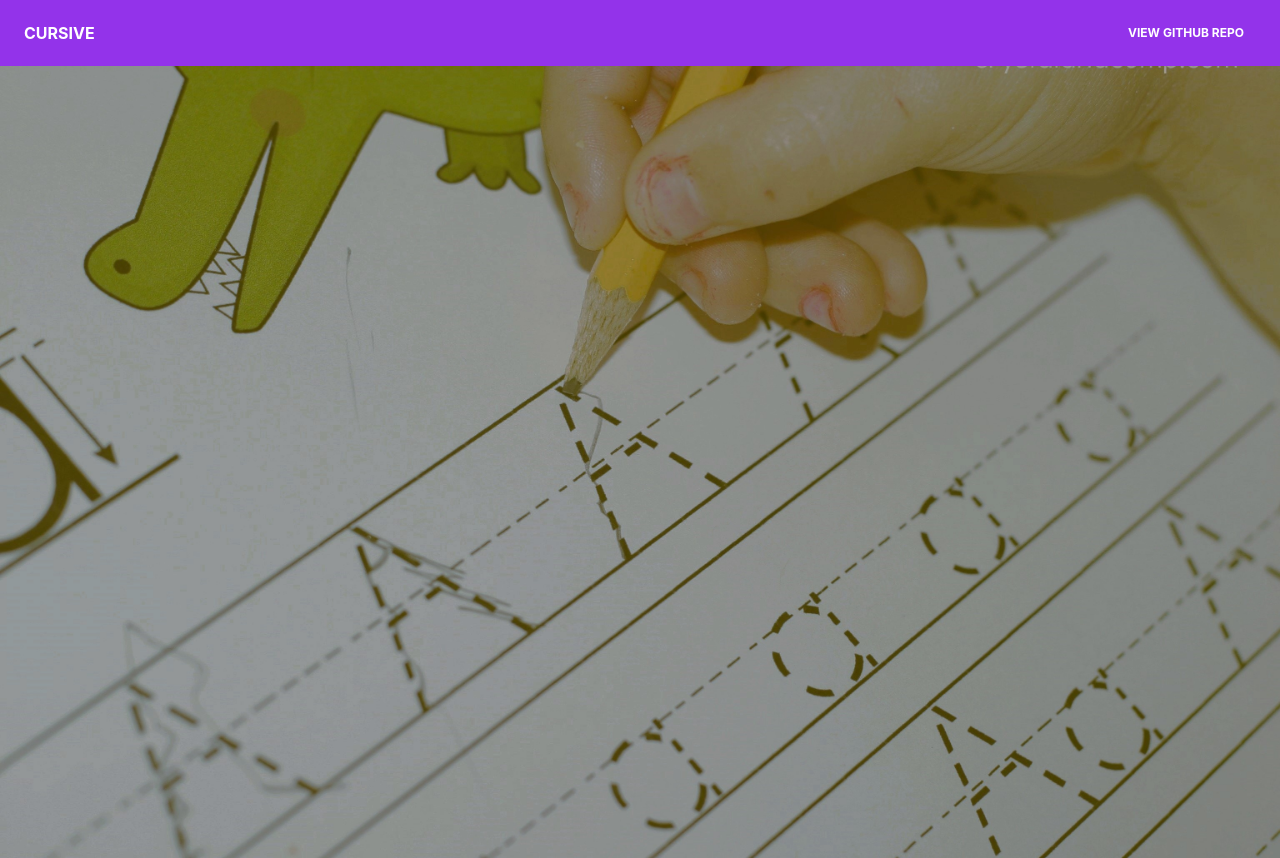
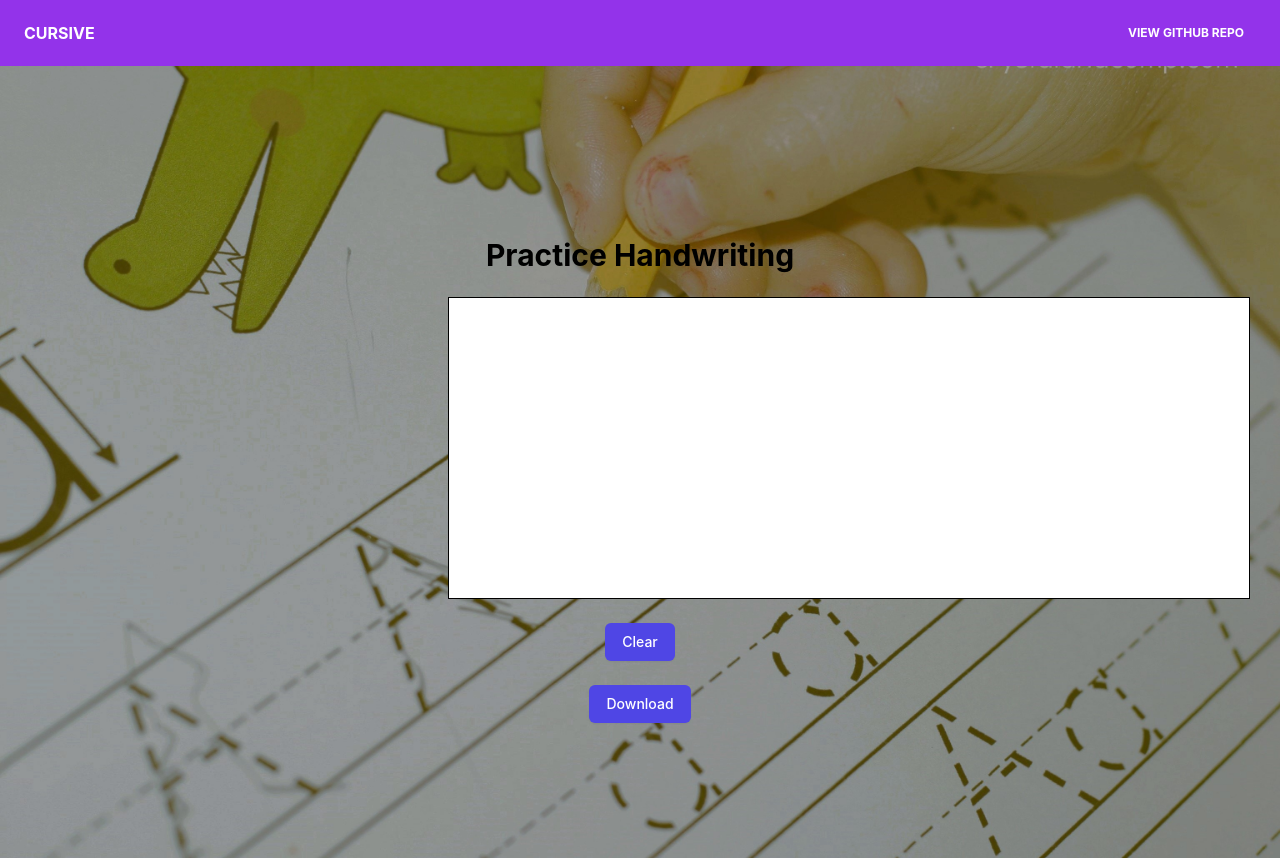
Before and after one commit to SafeTorpedo/DevJams22, a React (Create React App) app: page /dashboard in a window 1280 px wide. Built offline with nearby package versions, Linux system fonts and the light colour scheme.

Commit message:
Added canvas component

```diff
--- a/src/App.js
+++ b/src/App.js
@@ -3,6 +3,7 @@ import Login from "./components/Login";
 import Navbar from "./components/Navbar";
 import Signup from "./components/Signup";
 import "./index.css";
+import Canvas from "./components/Canvas";
 
 function App() {
     return (
@@ -14,6 +15,10 @@ function App() {
                         <Routes>
                             <Route path="/" element={<Login />} />
                             <Route path="/signup" element={<Signup />} />
+                            <Route
+                                path="/dashboard"
+                                element={<Canvas width={800} height={300} />}
+                            />
                         </Routes>
                     </BrowserRouter>
                 </div>
--- /dev/null
+++ b/src/components/Canvas.jsx
@@ -0,0 +1,166 @@
+import { useEffect, useRef } from "react";
+
+const Canvas = ({ width, height }) => {
+    const canvasRef = useRef(null);
+    function useOnDraw(onDraw) {
+        const isDrawingRef = useRef(false);
+        const prevPointRef = useRef(null);
+
+        const mouseMoveListenerRef = useRef(null);
+        const mouseUpListenerRef = useRef(null);
+
+        function setCanvasRef(ref) {
+            canvasRef.current = ref;
+        }
+
+        function onCanvasMouseDown() {
+            isDrawingRef.current = true;
+        }
+
+        useEffect(() => {
+            function computePointInCanvas(clientX, clientY) {
+                if (canvasRef.current) {
+                    const boundingRect =
+                        canvasRef.current.getBoundingClientRect();
+                    return {
+                        x: clientX - boundingRect.left,
+                        y: clientY - boundingRect.top,
+                    };
+                } else {
+                    return null;
+                }
+            }
+            function initMouseMoveListener() {
+                const mouseMoveListener = (e) => {
+                    if (isDrawingRef.current && canvasRef.current) {
+                        const point = computePointInCanvas(
+                            e.clientX,
+                            e.clientY
+                        );
+                        const ctx = canvasRef.current.getContext("2d");
+                        if (onDraw) onDraw(ctx, point, prevPointRef.current);
+                        prevPointRef.current = point;
+                        console.log(point);
+                    }
+                };
+                mouseMoveListenerRef.current = mouseMoveListener;
+                window.addEventListener("mousemove", mouseMoveListener);
+            }
+
+            function initMouseUpListener() {
+                const listener = () => {
+                    isDrawingRef.current = false;
+                    prevPointRef.current = null;
+                };
+                mouseUpListenerRef.current = listener;
+                window.addEventListener("mouseup", listener);
+            }
+
+            function cleanup() {
+                if (mouseMoveListenerRef.current) {
+                    window.removeEventListener(
+                        "mousemove",
+                        mouseMoveListenerRef.current
+                    );
+                }
+                if (mouseUpListenerRef.current) {
+                    window.removeEventListener(
+                        "mouseup",
+                        mouseUpListenerRef.current
+                    );
+                }
+            }
+
+            initMouseMoveListener();
+            initMouseUpListener();
+            return () => cleanup();
+        }, [onDraw]);
+
+        return {
+            setCanvasRef,
+            onCanvasMouseDown,
+        };
+    }
+
+    const { setCanvasRef, onCanvasMouseDown } = useOnDraw(onDraw);
+
+    function onDraw(ctx, point, prevPoint) {
+        drawLine(prevPoint, point, ctx, "#000000", 5);
+    }
+
+    function drawLine(start, end, ctx, color, width) {
+        start = start ?? end;
+        ctx.beginPath();
+        ctx.lineWidth = width;
+        ctx.strokeStyle = color;
+        ctx.moveTo(start.x, start.y);
+        ctx.lineTo(end.x, end.y);
+        ctx.stroke();
+
+        ctx.fillStyle = color;
+        ctx.beginPath();
+        ctx.arc(start.x, start.y, 2, 0, 2 * Math.PI);
+        ctx.fill();
+    }
+
+    const saveImageToLocal = (event) => {
+        let link = event.currentTarget;
+        link.setAttribute("download", "canvas.png");
+        let image = canvasRef.current.toDataURL("image/png");
+        link.setAttribute("href", image);
+    };
+
+    const setToClear = () => {
+        const ctx = canvasRef.current.getContext("2d");
+        ctx.clearRect(0, 0, width, height);
+    };
+
+    return (
+        <div
+            id="students"
+            className="mt-5 text-center  px-4 py-16 mx-auto sm:max-w-full md:max-w-full lg:max-w-screen-full  md:px-24 lg:px-8 lg:py-24"
+        >
+            <div className="max-w-xl sm:mx-auto lg:max-w-2xl">
+                <h1 className="px-6 py-6 text-3xl text-center font-bold">
+                    Practice Handwriting
+                </h1>
+
+                <canvas
+                    className="canv"
+                    width={width}
+                    height={height}
+                    onMouseDown={onCanvasMouseDown}
+                    style={canvasStyle}
+                    ref={setCanvasRef}
+                />
+
+                <div>
+                    <button
+                        onClick={setToClear}
+                        className="inline-flex justify-center rounded-md border border-transparent bg-indigo-600 mt-6 py-2 px-4 text-sm font-medium text-white shadow-sm hover:bg-indigo-700 focus:outline-none focus:ring-2 focus:ring-indigo-500 focus:ring-offset-2"
+                    >
+                        Clear
+                    </button>
+                </div>
+
+                <div className="inline-flex justify-center  rounded-md border border-transparent bg-indigo-600 mt-6 py-2 px-4 text-sm font-medium text-white shadow-sm hover:bg-indigo-700 focus:outline-none focus:ring-2 focus:ring-indigo-500 focus:ring-offset-2">
+                    <a
+                        id="download_image_link"
+                        href="download_link"
+                        onClick={saveImageToLocal}
+                    >
+                        Download
+                    </a>
+                </div>
+            </div>
+        </div>
+    );
+};
+
+export default Canvas;
+
+const canvasStyle = {
+    border: "1px solid black",
+    margin: "auto",
+    background: "white",
+};
--- a/src/index.css
+++ b/src/index.css
@@ -16,4 +16,11 @@ body {
     background-size: cover;
     background-repeat: no-repeat;
     background-position: center;
+    background-attachment: fixed;
 }
+
+@media (max-width: 600px) {
+    .canv {
+        width: 100%;
+    }
+}
```
Also changed, not shown: src/index.js (+9 -9 lines).
